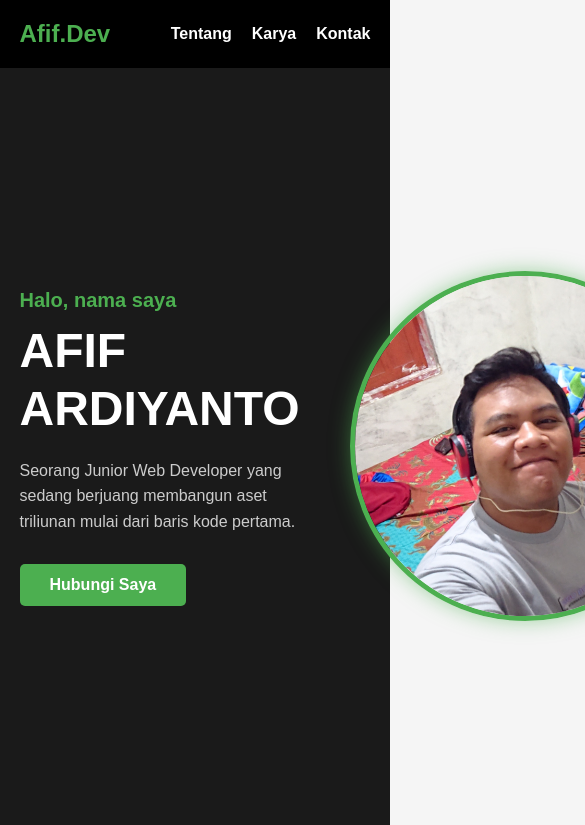
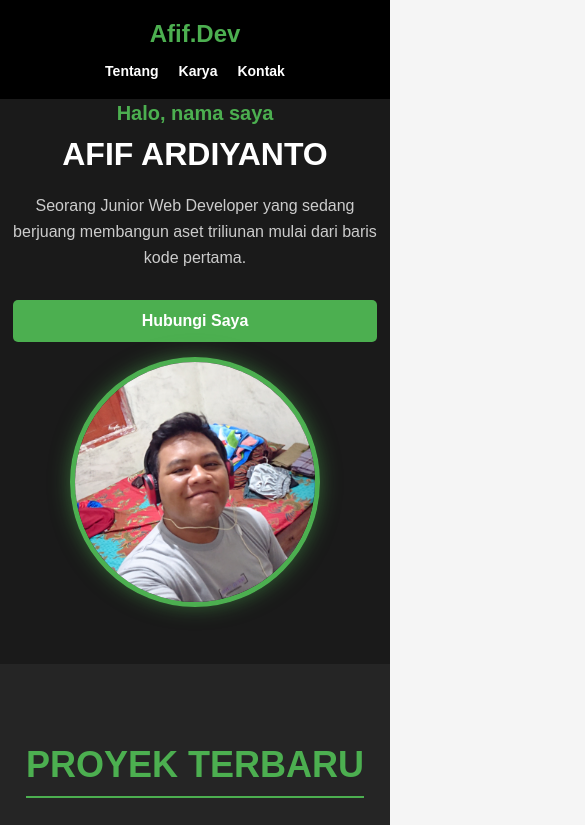
Before and after one commit to aayantoy/portofolio-afif-pro, a plain HTML site: page index.html in a window 390 px wide. Shown: the top 825 px of the page, 585 px wide, since content can reach past the window. Drawn offline with Linux system fonts and the light colour scheme.

Commit message:
Update responsive layout buat HP

```diff
--- a/style.css
+++ b/style.css
@@ -246,3 +246,67 @@ h1 {
     color: #777; /* Abu gelap biar gak terlalu nonjol */
     font-size: 14px;
 }
+
+@media only screen and (max-width: 768px) {
+
+    .pembungkus-utama {
+        width: 95%;
+    }
+
+    .pembungkus-utama {
+        flex-direction: column;
+        gap: 15px;
+    }
+
+    .menu-kanan {
+        width: 100%;
+        justify-content: center;
+        font-size: 14px;
+        padding: 0;
+    }
+
+    .tata-letak-hero {
+        flax-direction: column reverse;
+        text-align: center;
+        padding: 3px;
+    }
+
+    .seksi-hero {
+        height: auto;
+        padding-bottom: 50px;
+    }
+
+    .tombol-hijau {
+        width: 100%;
+        display: block;
+    }
+
+    .area-teks h1{
+        font-size: 32px;
+    }
+
+    .foto-bulat {
+        width: 250px;
+        height: 250px;
+    }
+
+    .wadah-kartu {
+        flex-direction: column;
+        align-items: center;
+    }
+
+    .kartu {
+        width: 100%;
+        max-width: 400px;
+    }
+
+    .isi-kaki {
+        flex-direction: column;
+        gap: 30px;
+        text-align: center;
+    }
+
+    .kaki-kanan {
+        text-align: center;
+    }
+}
```
Also changed, not shown: layout.png (added).
